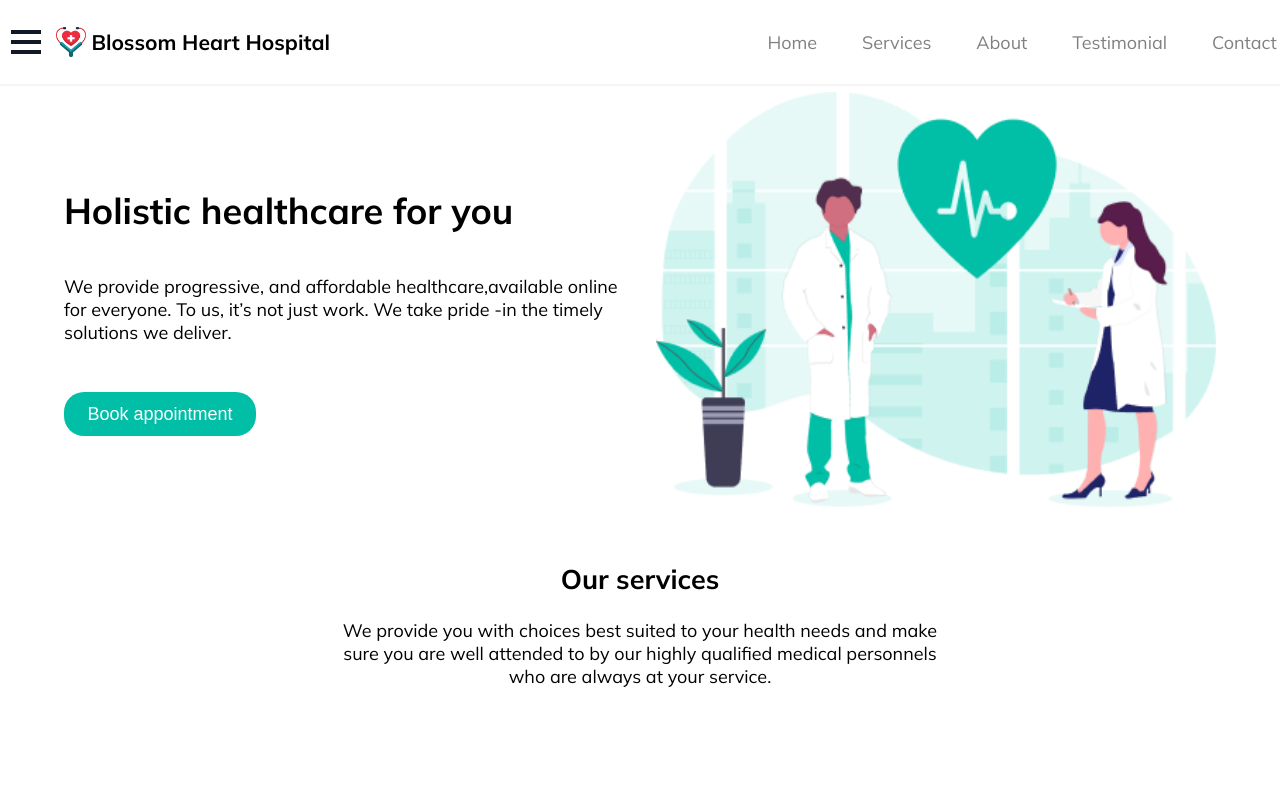
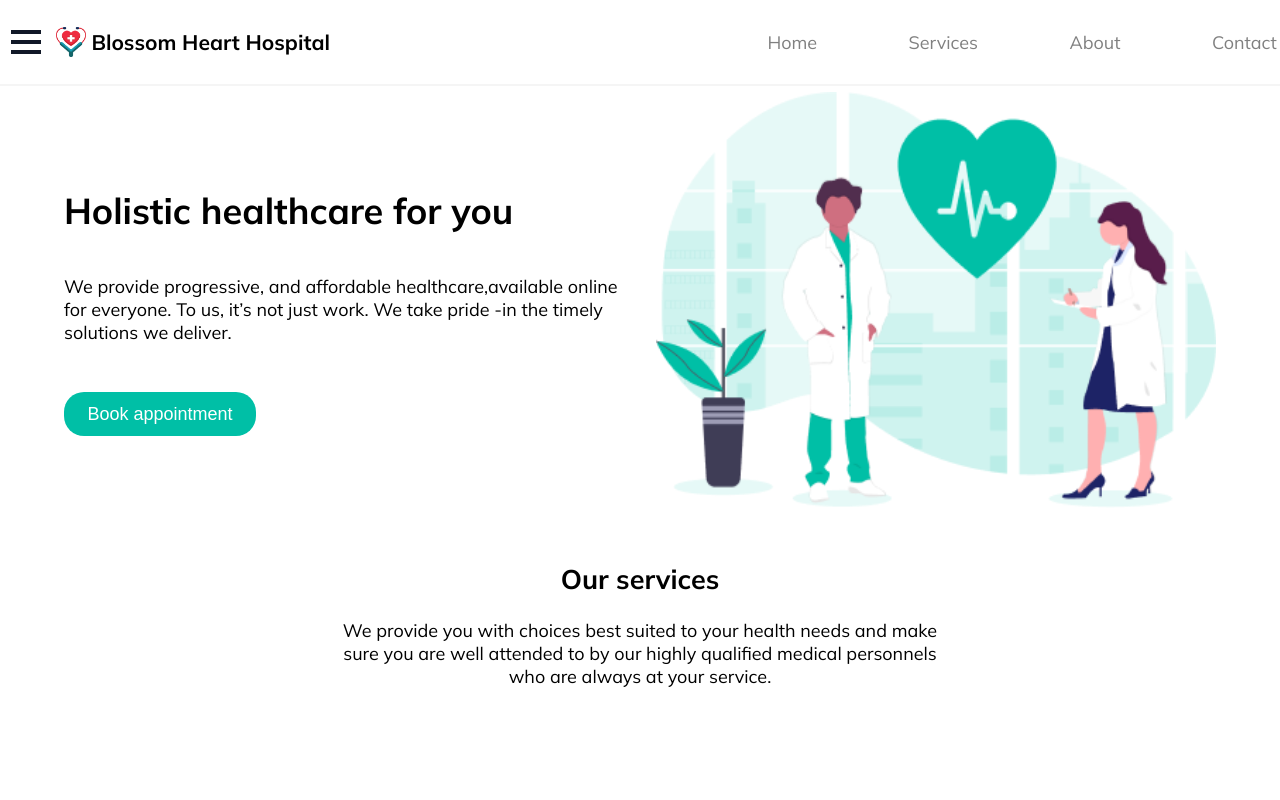
Before and after one commit to zemola/book-appointment, a React (Create React App) app: page / in a window 1280 px wide. Shown: the top 800 px of the page. Built offline with nearby package versions, Linux system fonts and the light colour scheme.

Commit message:
Change nav

```diff
--- a/src/components/Layout/NavItems/navItems.js
+++ b/src/components/Layout/NavItems/navItems.js
@@ -1 +1 @@
-export const navItems = ["Home", "Services", "About", "Testimonial", "Contact", ];
+export const navItems = ["Home", "Services", "About", "Contact", ];
```
